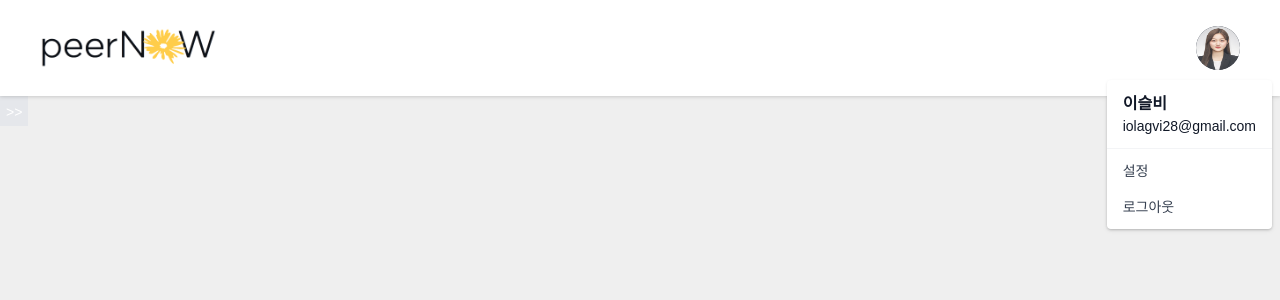
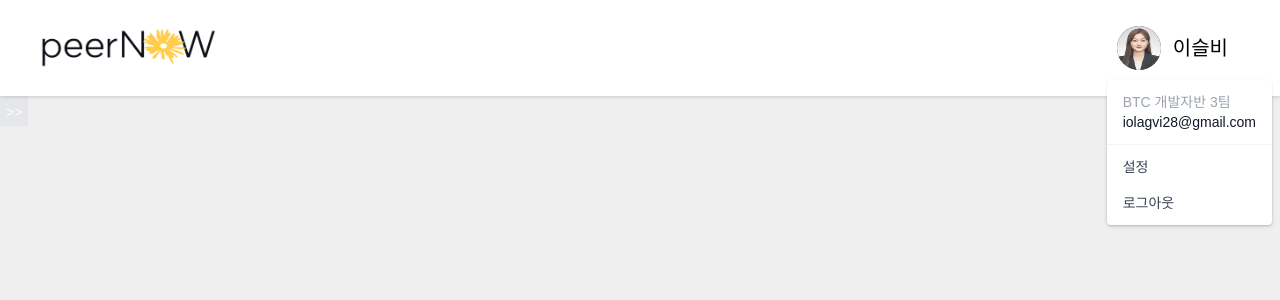
Before and after one commit to ystgd07/PeerNow-FE-, a React (Create React App) app: page / in a window 1280 px wide. Both pictures are taken after a click on the button "Open user menu". Shown: the top 300 px of the page. Built offline with nearby package versions, Linux system fonts and the light colour scheme.

Commit message:
feat: GlobalUI

```diff
--- a/src/ui/Gnb.jsx
+++ b/src/ui/Gnb.jsx
@@ -52,6 +52,8 @@ export default function Gnb() {
           <div className="flex items-center">
             <div className="flex items-center ml-3">
               <div ref={dropdownRef}>
+                <ui className="list-none flex items-center mr-3">
+                  <li>
                     <button
                       type="button"
                       className="flex text-sm bg-gray-800 rounded-full focus-ring-4 focus-ring-gray-300"
@@ -60,11 +62,14 @@ export default function Gnb() {
                     >
                       <span className="sr-only">Open user menu</span>
                       <img
-                    className="w-11 h-11 rounded-full"
+                        className="w-11 h-11 rounded-full hover:bg-gray-400 focus:ring-3 focus:ring-gray-300 font-medium"
                         src="testImg.jpg"
                         alt="user photo"
                       />
                     </button>
+                  </li>
+                  <li className="pl-3 text-xl">이슬비</li>
+                </ui>
                 {isDropdownVisible && (
                   <div
                     className="z-50 my-4 text-base list-none bg-white divide-y divide-gray-100 rounded shadow fixed right-2 top-16"
@@ -72,10 +77,10 @@ export default function Gnb() {
                   >
                     <div className="px-4 py-3" role="none">
                       <p
-                        className="font-bold text-gray-900 dark:text-white"
+                        className="text-gray-400 text-sm dark:text-white"
                         role="none"
                       >
-                        이슬비
+                        BTC 개발자반 3팀
                       </p>
                       <p
                         className="text-sm font-medium text-gray-900 truncate dark:text-gray-300"
```
Lines whose indentation alone changed are shown as unchanged.
